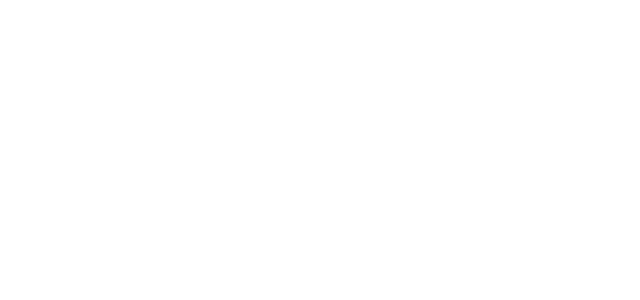
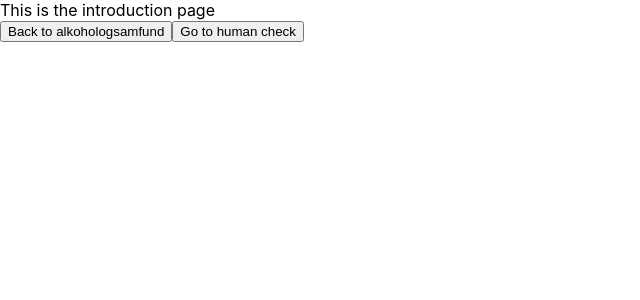
Before and after one commit to rubenbaskaran/ReactSurveyWebsite, a React (Create React App) app: page / in a window 1280 px wide. Shown: the top 300 px of the page, without its empty margins (0-640 px from the left). Built offline with nearby package versions, Linux system fonts and the light colour scheme.

Commit message:
modified initialization of landing page

```diff
--- a/src/App.js
+++ b/src/App.js
@@ -12,7 +12,7 @@
   return (
     <div>
       <Switch>
-        <Route path="/introduction" component={Introduction} />
+        <Route exact path="/" component={Introduction} />
         <Route path="/humancheck" component={HumanCheck} />
         <Route path="/firstsurvey" component={FirstSurvey} />
         <Route path="/randomvideo" component={RandomVideo} />
--- a/src/components/humanCheck/index.js
+++ b/src/components/humanCheck/index.js
@@ -7,7 +7,7 @@
       <div>
         Click on all cars
         <br />
-        <Link to="/introduction">
+        <Link to="/">
           <button>Back to introduction</button>
         </Link>
         <Link to="/firstsurvey">
```
